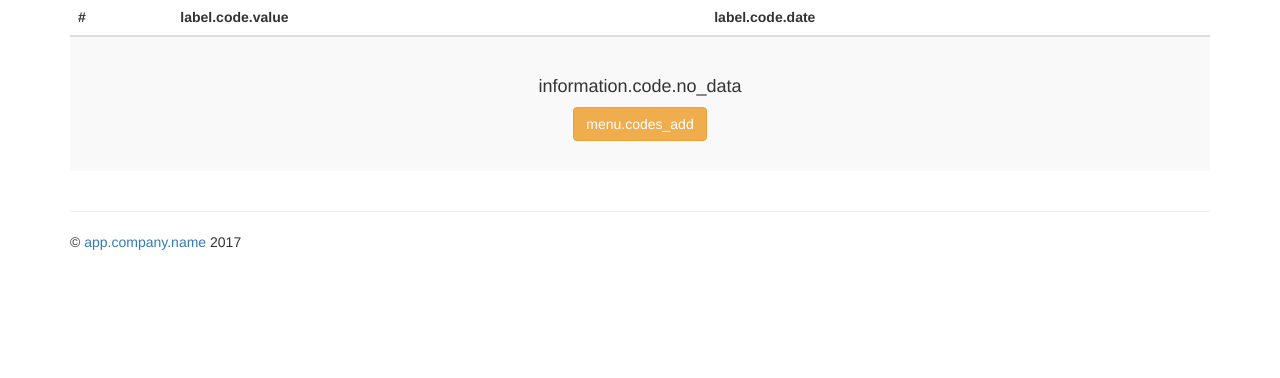
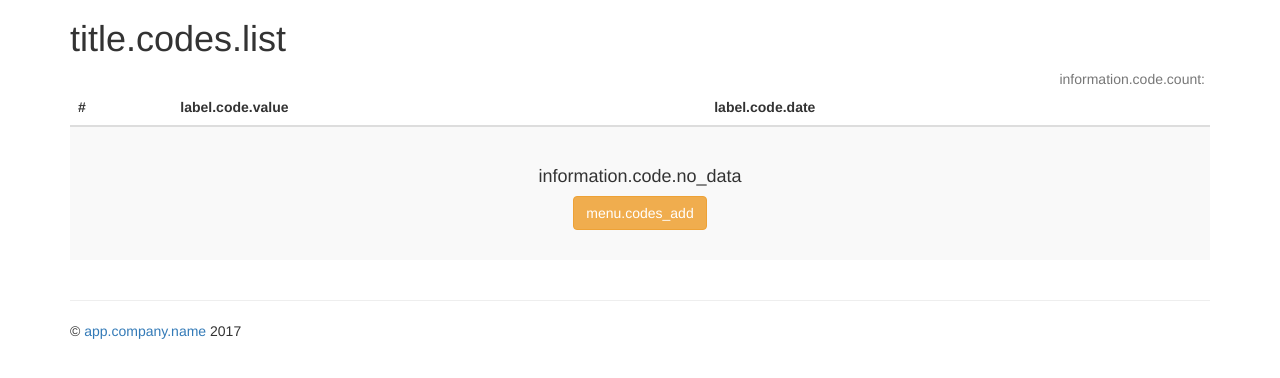
Before and after one commit to kniziol/code-generator, a Symfony app: template src/AppBundle/Resources/views/Code/index.html.twig in a window 1280 px wide. Shown: the part 51-429 px from the top of the page. Run offline with Twig, Linux system fonts and the light colour scheme; the template is opened without the code that fills it, so the values that code supplies are empty; some libraries are stand-ins or nearby versions.

Commit message:
List of codes - title of page & count of codes

```diff
--- a/src/AppBundle/Controller/CodeController.php
+++ b/src/AppBundle/Controller/CodeController.php
@@ -81,6 +81,7 @@ class CodeController extends BaseController
             'codes'              => $codes,
             'offset'             => $offset,
             'pagesCount'         => $pagesCount,
+            'allCodesCount'      => $allCodesCount,
             'nextPageNumber'     => $nextPageNumber,
             'previousPageNumber' => $previousPageNumber,
         ];
--- a/src/AppBundle/Resources/translations/AppBundle.pl.yml
+++ b/src/AppBundle/Resources/translations/AppBundle.pl.yml
@@ -23,8 +23,13 @@ label:
 information:
     code:
         no_data: Niestety nie ma kodów
+        count: Ilość kodów
 
 menu:
     codes_all: Pokaż wszystkie kody
     codes_add: Dodaj 10 losowych kodów
     codes_delete: Usuń kody
+
+title:
+    codes:
+        list: Wygenerowane kody
--- a/src/AppBundle/Resources/views/Code/index.html.twig
+++ b/src/AppBundle/Resources/views/Code/index.html.twig
@@ -1,9 +1,14 @@
 {% extends '@App/layout.html.twig' %}
 {% trans_default_domain 'AppBundle' %}
+
+{% block title %}{{ 'title.codes.list' | trans }}{% endblock %}
 
 {% block content %}
     <div class="table-responsive">
         <table class="table table-striped table-hover">
+            <caption class="text-right">
+                <span class="value-name">{{ 'information.code.count' | trans }}:</span> <span class="badge pull-right">{{ allCodesCount }}</span>
+            </caption>
             <thead>
                 <tr>
                     <th>#</th>
@@ -62,5 +67,13 @@
         .table > tbody > tr > td.no-data {
             padding: 30px;
         }
+
+        .table caption {
+            padding: 0;
+        }
+
+        .table caption .value-name {
+            padding-right: 5px;
+        }
     </style>
 {% endblock %}
--- a/src/AppBundle/Resources/views/layout.html.twig
+++ b/src/AppBundle/Resources/views/layout.html.twig
@@ -77,6 +77,20 @@
     </div>
 </nav>
 
+{% block title_container %}
+    {% if block('title') is defined %}
+        {% set title = block('title') | trim %}
+
+        {% if title is not empty %}
+            <div class="container">
+                <div class="row">
+                    <h1 class="col-xs-12">{{ title }}</h1>
+                </div>
+            </div>
+        {% endif %}
+    {% endif %}
+{% endblock %}
+
 {% block before_content %}
 {% endblock %}
 
```
Also changed, not shown: src/AppBundle/Tests/Controller/CodeControllerTest.php (+1 -0 lines), src/AppBundle/Tests/Controller/MainControllerTest.php (+1 -0 lines).
